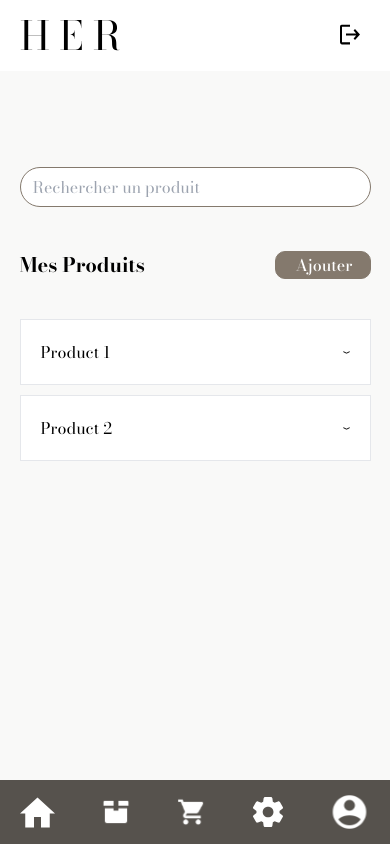
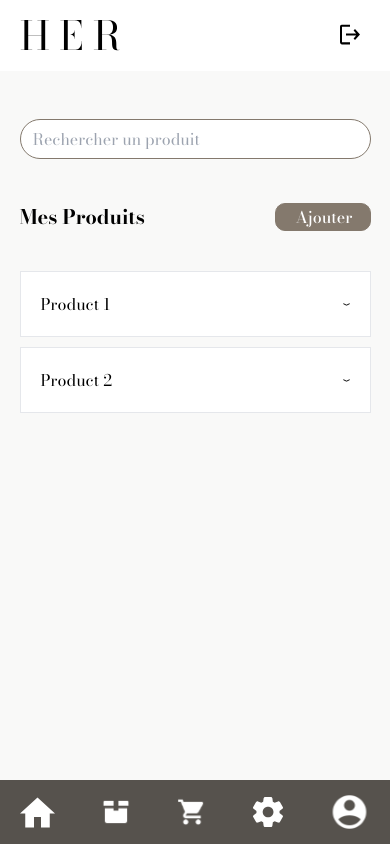
Before and after one commit to yassinkr/HER, a React (Vite) app: page /Myprofile/products/Liste in a window 390 px wide. Built offline with nearby package versions, Linux system fonts and the light colour scheme.

Commit message:
append sidebar made it responsive 2

```diff
--- a/src/Componentes/ListeProducts.jsx
+++ b/src/Componentes/ListeProducts.jsx
@@ -27,11 +27,11 @@ const ListeProducts = () => {
     ]
   return (
     <div className="w-[90%] flex flex-col  lg:ml-5 font-Bodoni">
-        <div className="flex flex-col-reverse lg:flex-row w-full  justify-between mt-24 mb-10 h-28">
+        <div className="flex flex-col-reverse lg:flex-row w-full  justify-between mt-12 lg:mt-24 mb-10 h-28">
         <div className="w-full lg:w-fit flex  justify-between lg:justify-center items-center"><h1 className="text-xl mr-5 font-bold">Mes Produits</h1>
         <div className="w-24 h-7"> <Button filled={true} text={"Ajouter"} rounded={true}/> </div> </div>
         <div className="w-full lg:w-fit flex  justify-between lg:justify-center items-center">
-            <input type="text" placeholder="Rechercher un produit" className="border-[1px] border-herBrown px-3 h-10 w-full rounded-full lg:rounded-nonelg:w-48 "/>
+            <input type="text" placeholder="Rechercher un produit" className="border-[1px] border-herBrown px-3 h-10 w-full rounded-full lg:rounded-none lg:w-48 "/>
            <div className="w-28 lg:w-32 h-8 lg:ml-5 hidden lg:flex"> <Button filled={false} text={"Rechercher"} rounded={true}/> </div>
         </div>
         </div>
--- a/src/Componentes/MyProfile.jsx
+++ b/src/Componentes/MyProfile.jsx
@@ -7,7 +7,7 @@ const MyProfile = () => {
         LastName: "Doe"
     }
   return (
-    <div className="lg:pl-24 relative w-full h-screen flex justify-start bg-lightBeige  items-start ">
+    <div className="pb-16 lg:pl-24 relative w-full min-h-screen flex justify-start bg-lightBeige  items-start ">
        <SideBar firstName={user.firstName} LastName={user.LastName}/>
        <div className="w-full flex flex-col justify-center items-center">
        <Navbar profile={true}/>
```
